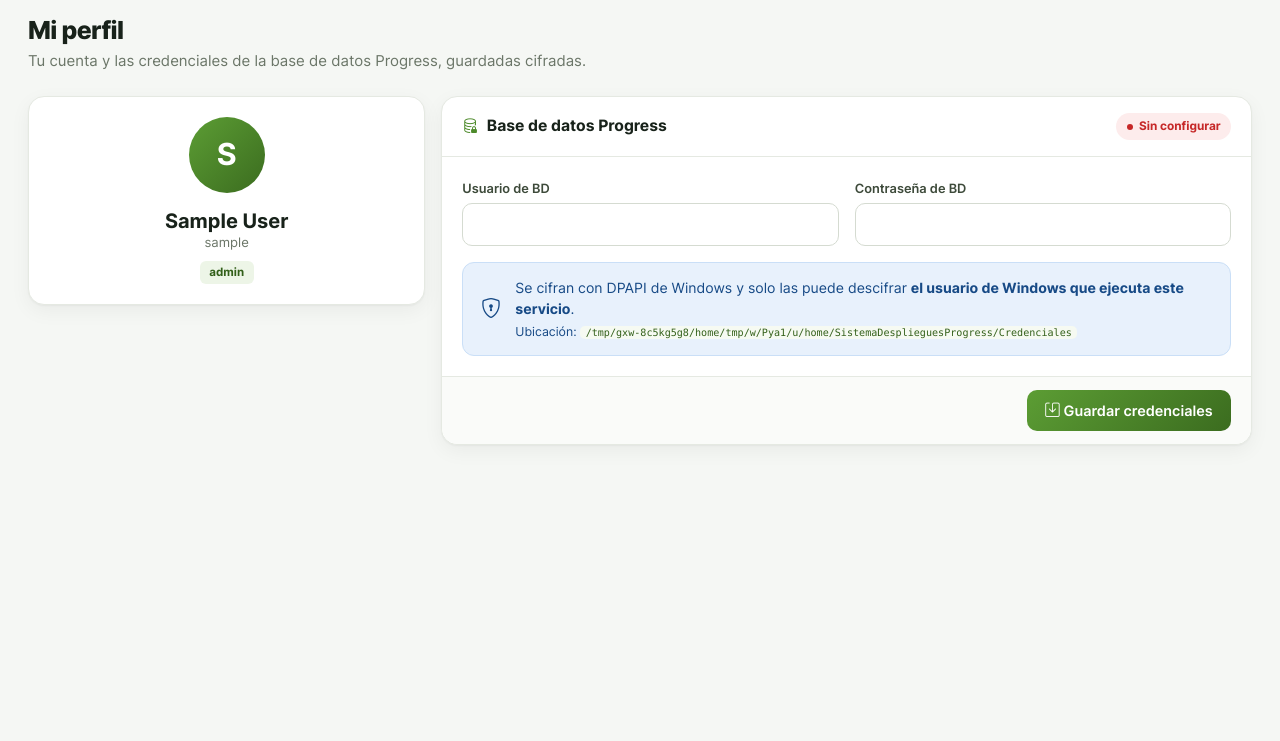
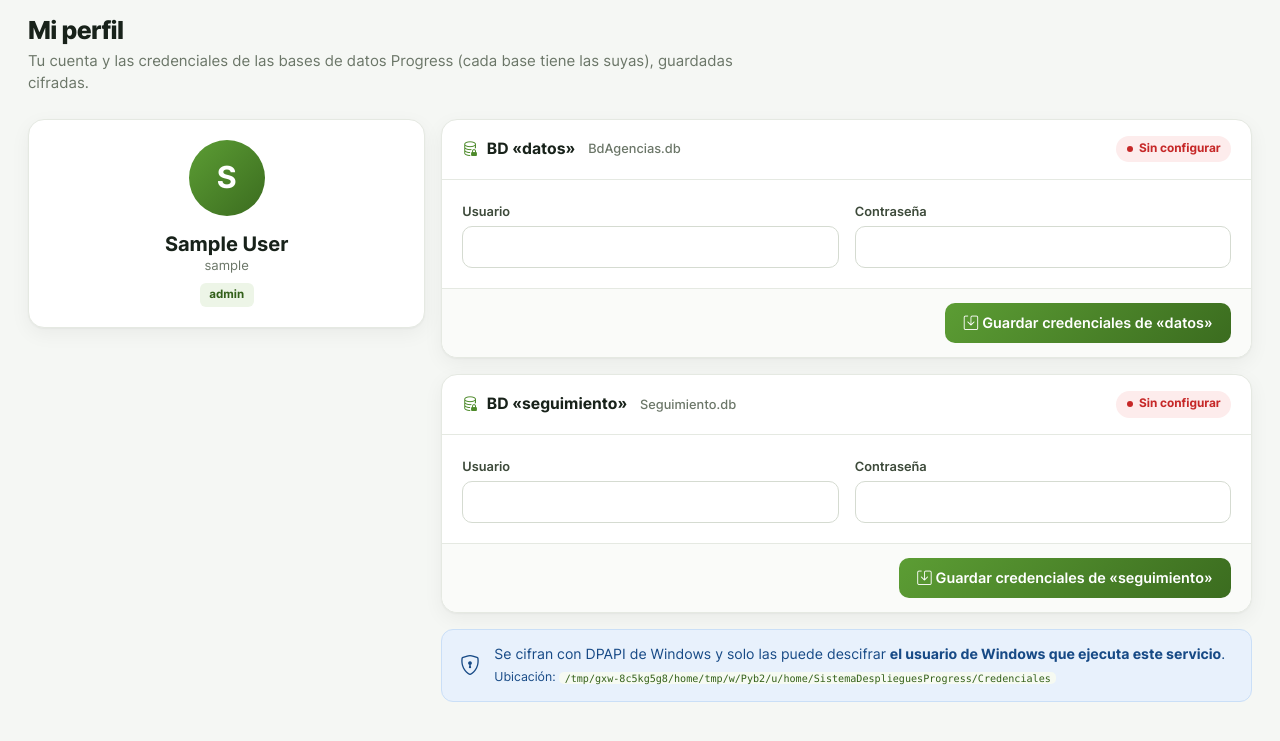
Before and after one commit to AlvaroPela/despliegueProgress, a Flask app: page /perfil in a window 1280 px wide. Shown: the top 741 px of the page. Run offline with Flask 3, Linux system fonts and the light colour scheme; the visitor is signed in with stand-in values (Sample User, id 1); some libraries are stand-ins or nearby versions.

Commit message:
Credenciales separadas para la BD datos y la BD seguimiento
- Mi perfil tiene un formulario por base (BdAgencias.db y Seguimiento.db);
  ya no se guardan las mismas credenciales para ambas.
- El despliegue exige las dos y ya no reutiliza las de «datos» para «seguimiento».
- El estado del entorno muestra cada base por separado.
- prowin usa -ininame junto con -basekey INI, como el comando manual.
- El error 710 de Progress se explica en el log técnico.

Co-Authored-By: Claude Opus 5.5 <noreply@anthropic.com>
Claude-Session: https://claude.ai/code/session_017zhYmxhRL5WFRDnRsUPEy8

```diff
--- a/WebApp/routes/admin.py
+++ b/WebApp/routes/admin.py
@@ -130,20 +130,25 @@ def probar_smtp():
 @bp.route("/perfil")
 @login_required
 def perfil():
-    return render_template("perfil.html", db_usuario=credentials.usuario_de("Datos"),
-                           db_configurada=credentials.bd_configurada(), carpeta=credentials.CRED_DIR)
+    bases = [{"id": b, "usuario": credentials.usuario_de(b), "configurada": credentials.existe(b)}
+             for b in credentials.BASES_BD]
+    return render_template("perfil.html", bases=bases, db_configurada=credentials.bd_configurada(),
+                           carpeta=credentials.CRED_DIR)
 
 
 @bp.route("/api/credenciales/bd", methods=["POST"])
 @login_required
 def guardar_credenciales_bd():
     d = request.get_json(silent=True) or {}
+    base = d.get("base") or ""
     usuario, clave = (d.get("db_user") or "").strip(), d.get("db_pass") or ""
+    if base not in credentials.BASES_BD:
+        return _error("Base de datos no válida.")
     if not usuario or not clave:
         return _error("Usuario y contraseña son obligatorios.")
     try:
-        credentials.guardar_bd(usuario, clave)
+        credentials.guardar_bd(base, usuario, clave)
     except RuntimeError as exc:
         return _error(str(exc), 500)
-    log.info("Credenciales de BD actualizadas por %s", session["usuario"])
+    log.info("Credenciales de la BD %s actualizadas por %s", base, session["usuario"])
     return _ok()
--- a/WebApp/services/credentials.py
+++ b/WebApp/services/credentials.py
@@ -88,11 +88,15 @@ def usuario_de(nombre):
     return cred[0] if cred else ""
 
 
-def guardar_bd(usuario, clave):
-    """Mismas credenciales para ambas bases (Datos y Seguimiento), como en el flujo original."""
-    guardar("Datos", usuario, clave)
-    guardar("Seguimiento", usuario, clave)
+BASES_BD = ("Datos", "Seguimiento")  # BdAgencias.db (-ld datos) y Seguimiento.db (-ld seguimiento)
+
+
+def guardar_bd(base, usuario, clave):
+    """Cada base de datos tiene su propio usuario y contraseña."""
+    if base not in BASES_BD:
+        raise ValueError(f"Base de datos desconocida: {base}")
+    guardar(base, usuario, clave)
 
 
 def bd_configurada():
-    return existe("Datos")
+    return all(existe(b) for b in BASES_BD)
--- a/WebApp/static/js/app.js
+++ b/WebApp/static/js/app.js
@@ -66,24 +66,6 @@
         }
     };
 
-    /* ---- Solicitud de credenciales de BD cuando faltan ---- */
-    window.pedirCredencialesBD = async function () {
-        const r = await Alerta.fire({
-            title: 'Credenciales de base de datos', icon: 'warning', allowOutsideClick: false, allowEscapeKey: false,
-            html: '<p class="text-muted small">Se guardarán cifradas (DPAPI) en el perfil de Windows del usuario que ejecuta el servicio.</p>' +
-                  '<input id="sw-u" class="swal2-input" placeholder="Usuario de BD" autocomplete="off">' +
-                  '<input id="sw-p" type="password" class="swal2-input" placeholder="Contraseña de BD" autocomplete="new-password">',
-            confirmButtonText: 'Guardar', showCancelButton: true, cancelButtonText: 'Más tarde',
-            preConfirm: async () => {
-                const u = document.getElementById('sw-u').value.trim(), p = document.getElementById('sw-p').value;
-                if (!u || !p) { Swal.showValidationMessage('Ambos campos son obligatorios'); return false; }
-                try { await api('/api/credenciales/bd', { method: 'POST', json: { db_user: u, db_pass: p } }); return true; }
-                catch (e) { Swal.showValidationMessage(e.message); return false; }
-            },
-        });
-        if (r.isConfirmed) { toast('Credenciales guardadas'); setTimeout(() => location.reload(), 700); }
-    };
-
     /* ---- Gráficos (Chart.js) con estilo común ---- */
     window.COLORES = { ok: VERDE, bad: '#e05a5a', paleta: [VERDE, '#e05a5a', '#e0a21a', '#3b82c4', '#8a6bbf', '#8c9a86', '#2e9c9c'] };
     window.estiloGraficos = function () {
@@ -117,7 +99,6 @@
     document.addEventListener('click', (e) => {
         if (e.target.closest('[data-nav-toggle]')) document.body.classList.toggle('nav-open');
         else if (e.target.closest('[data-nav-close]')) document.body.classList.remove('nav-open');
-        if (e.target.closest('[data-pedir-credenciales]')) pedirCredencialesBD();
     });
     document.addEventListener('keydown', (e) => { if (e.key === 'Escape') document.body.classList.remove('nav-open'); });
 })();
--- a/WebApp/static/js/perfil.js
+++ b/WebApp/static/js/perfil.js
@@ -1,12 +1,12 @@
-/* Perfil: credenciales de base de datos */
+/* Perfil: credenciales de cada base de datos (datos y seguimiento) */
 (function () {
-    document.getElementById('formBD').addEventListener('submit', async (e) => {
+    document.querySelectorAll('.form-bd').forEach((form) => form.addEventListener('submit', async (e) => {
         e.preventDefault();
         const btn = e.submitter; btn.disabled = true;
+        const datos = Object.fromEntries(new FormData(form));
         try {
-            await api('/api/credenciales/bd', { method: 'POST', json: {
-                db_user: document.getElementById('db_user').value, db_pass: document.getElementById('db_pass').value } });
+            await api('/api/credenciales/bd', { method: 'POST', json: { base: form.dataset.base, ...datos } });
             toast('Credenciales guardadas de forma segura'); setTimeout(() => location.reload(), 700);
         } catch (err) { toast(err.message, 'error'); btn.disabled = false; }
-    });
+    }));
 })();
--- a/WebApp/templates/base.html
+++ b/WebApp/templates/base.html
@@ -87,8 +87,8 @@
             {% if faltan_credenciales %}
             <div class="banner warn" role="alert">
                 <i class="bi bi-database-exclamation"></i>
-                <div class="banner-body"><b>Faltan las credenciales de la base de datos.</b> Sin ellas no es posible compilar ni desplegar.</div>
-                <button class="btn btn-sm btn-ghost" type="button" data-pedir-credenciales>Configurar ahora</button>
+                <div class="banner-body"><b>Faltan credenciales de base de datos.</b> Configura las de la BD «datos» y la BD «seguimiento» para poder compilar.</div>
+                <a class="btn btn-sm btn-ghost" href="{{ url_for('admin.perfil') }}">Configurar ahora</a>
             </div>
             {% endif %}
 
--- a/WebApp/templates/perfil.html
+++ b/WebApp/templates/perfil.html
@@ -1,6 +1,6 @@
 {% extends 'base.html' %}
 {% block title %}Mi perfil{% endblock %}
-{% block page_sub %}Tu cuenta y las credenciales de la base de datos Progress, guardadas cifradas.{% endblock %}
+{% block page_sub %}Tu cuenta y las credenciales de las bases de datos Progress (cada base tiene las suyas), guardadas cifradas.{% endblock %}
 
 {% block content %}
 <div class="row g-3">
@@ -13,32 +13,39 @@
         </div>
     </div>
     <div class="col-lg-8">
-        <form class="card-soft" id="formBD" autocomplete="off">
+        {% set info = {
+            'Datos': ('BdAgencias.db', 'datos'),
+            'Seguimiento': ('Seguimiento.db', 'seguimiento'),
+        } %}
+        {% for b in bases %}
+        {% set archivo, ld = info[b.id] %}
+        <form class="card-soft form-bd {{ 'mt-3' if not loop.first }}" data-base="{{ b.id }}" autocomplete="off">
             <div class="card-head">
-                <h2><i class="bi bi-database-lock"></i>Base de datos Progress</h2>
-                {% if db_configurada %}<span class="badge-status exito">Configuradas</span>{% else %}<span class="badge-status fallo">Sin configurar</span>{% endif %}
+                <h2><i class="bi bi-database-lock"></i>BD «{{ ld }}» <span class="card-sub ms-1">{{ archivo }}</span></h2>
+                {% if b.configurada %}<span class="badge-status exito">Configurada</span>{% else %}<span class="badge-status fallo">Sin configurar</span>{% endif %}
             </div>
             <div class="card-body-pad">
                 <div class="row g-3">
                     <div class="col-md-6">
-                        <label class="form-label" for="db_user">Usuario de BD</label>
-                        <input class="form-control" id="db_user" value="{{ db_usuario }}" required autocomplete="off">
+                        <label class="form-label" for="user{{ b.id }}">Usuario</label>
+                        <input class="form-control" id="user{{ b.id }}" name="db_user" value="{{ b.usuario }}" required autocomplete="off">
                     </div>
                     <div class="col-md-6">
-                        <label class="form-label" for="db_pass">Contraseña de BD</label>
-                        <input class="form-control" type="password" id="db_pass" required autocomplete="new-password" placeholder="{{ '••••••••  (escribe para reemplazar)' if db_configurada }}">
+                        <label class="form-label" for="pass{{ b.id }}">Contraseña</label>
+                        <input class="form-control" type="password" id="pass{{ b.id }}" name="db_pass" required autocomplete="new-password" placeholder="{{ '••••••••  (escribe para reemplazar)' if b.configurada }}">
                     </div>
-                </div>
-                <div class="banner info mt-3 mb-0">
-                    <i class="bi bi-shield-lock"></i>
-                    <div class="banner-body">Se cifran con DPAPI de Windows y solo las puede descifrar <b>el usuario de Windows que ejecuta este servicio</b>.
-                        <div class="small mt-1">Ubicación: <code>{{ carpeta }}</code></div></div>
                 </div>
             </div>
             <div class="card-foot text-end">
-                <button class="btn btn-brand" type="submit"><i class="bi bi-save me-1"></i>Guardar credenciales</button>
+                <button class="btn btn-brand" type="submit"><i class="bi bi-save me-1"></i>Guardar credenciales de «{{ ld }}»</button>
             </div>
         </form>
+        {% endfor %}
+        <div class="banner info mt-3 mb-0">
+            <i class="bi bi-shield-lock"></i>
+            <div class="banner-body">Se cifran con DPAPI de Windows y solo las puede descifrar <b>el usuario de Windows que ejecuta este servicio</b>.
+                <div class="small mt-1">Ubicación: <code>{{ carpeta }}</code></div></div>
+        </div>
     </div>
 </div>
 {% endblock %}
```
Also changed, not shown: WebApp/services/deployer.py (+10 -6 lines), WebApp/services/system.py (+4 -3 lines).
